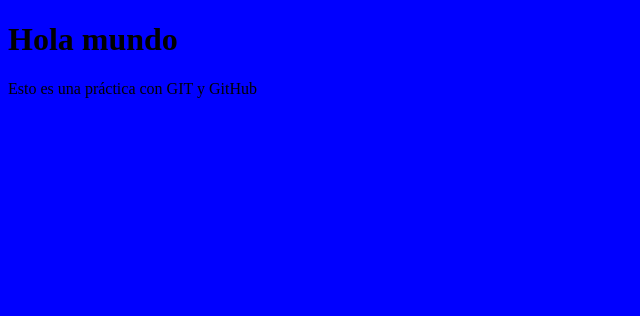
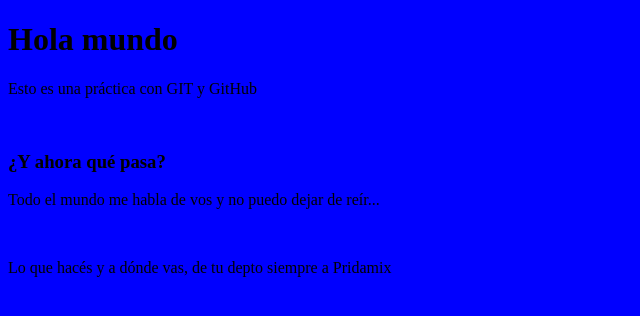
Before and after one commit to Vento22/prueba-git, a plain HTML site: page index.html in a window 1280 px wide. Shown: the whole page, without its empty margins (0-640 px from the left). Drawn offline with Linux system fonts and the light colour scheme.

Commit message:
Update index.html

```diff
--- a/index.html
+++ b/index.html
@@ -8,5 +8,11 @@
   <body>
     <h1>Hola mundo</h1>
     <p>Esto es una pr&aacute;ctica con GIT y GitHub</p>
+    <br>
+    <h3>¿Y ahora qu&eacute; pasa?</h3>
+    <p>Todo el mundo me habla de vos y no puedo dejar de re&iacute;r...</p>
+    <br>
+    <p>Lo que hac&eacute;s y a d&oacute;nde vas, de tu depto siempre a Pridamix</p>
+
   </body>
 </html>
```
